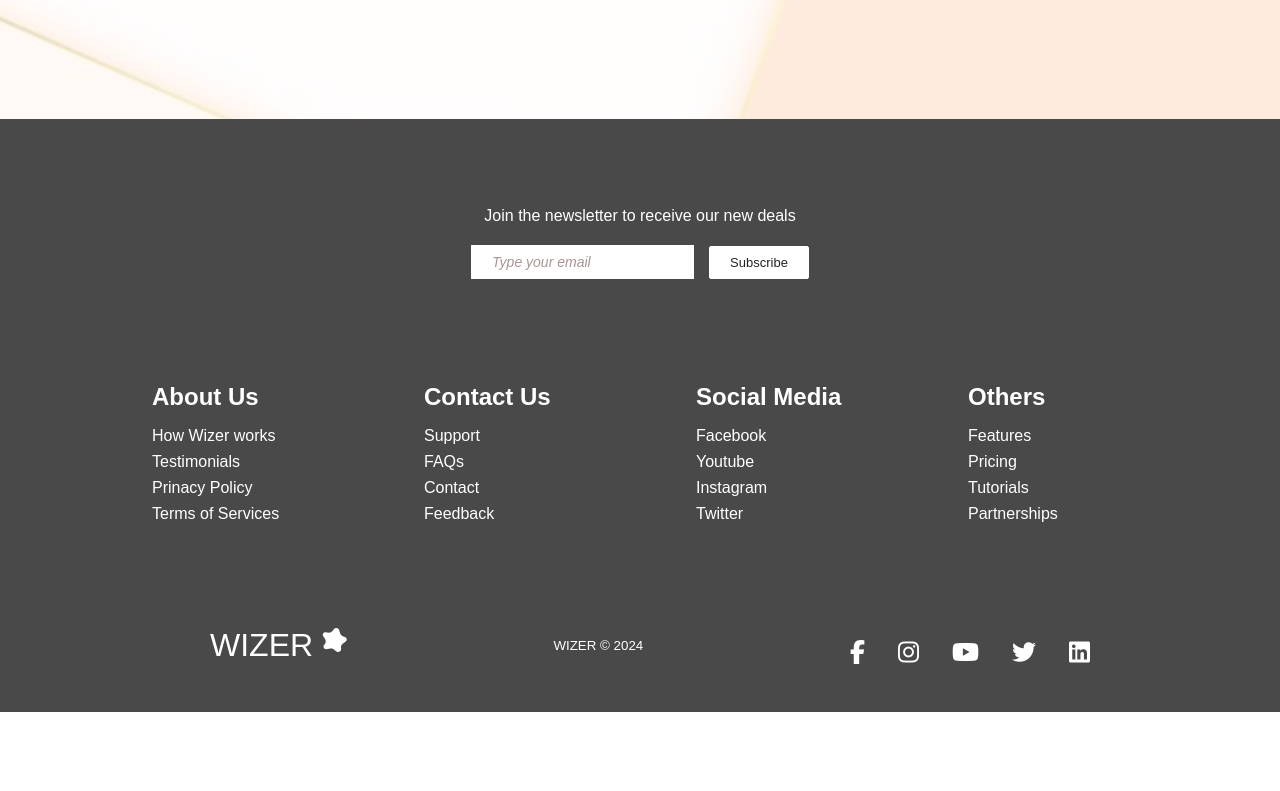
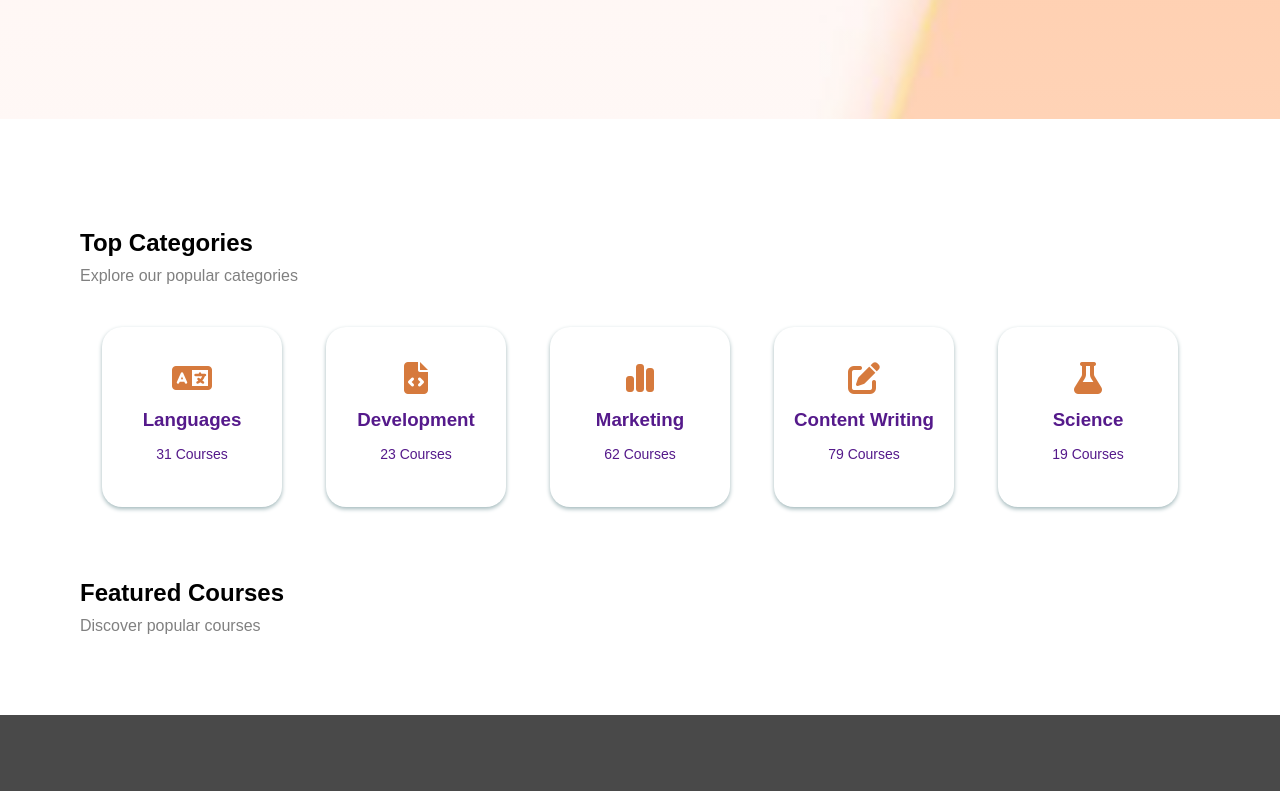
Before and after one commit to INFT6900-IT-Project/Wizer-app, a React (Create React App) app: page / in a window 1280 px wide. Shown: the part 489-1280 px from the top of the page. Before the commit the page ends 1201 px from the top, so only its background shows below. Built offline with nearby package versions, Linux system fonts and the light colour scheme.

Commit message:
Adoria 11/09/2024

```diff
--- a/src/App.js
+++ b/src/App.js
@@ -6,6 +6,7 @@
 import Pricing from './components/Pages/Pricing';
 import ContactUs from './components/Pages/ContactUs';
 import ScrollToTop from './components/ScrollToTop';
+
 
 function App() {
 
--- a/src/components/HeroSection.css
+++ b/src/components/HeroSection.css
@@ -115,6 +115,62 @@
     left: -220px;
 } */
 
+.ad-overview{
+    background-color: white;
+    padding: 60px;
+}
+
+.ad-top-category, .ad-featured-course{
+    margin-top: 50px;
+}
+
+.ad-category-head h2, .ad-featured-course h2{
+    margin: 20px 20px 10px; /*top right-left bottom*/
+}
+.ad-category-head p, .ad-course-head p{
+    margin-left: 20px;
+    margin-bottom: 20px;
+    color: gray;
+}
+
+.ad-card-container{
+    display: flex;
+    justify-content: center;
+    flex-wrap: wrap;
+    text-align: center;
+    margin-bottom: 40px;
+}
+
+.ad-card{
+    width: 180px;
+    background-color: #ffffff;
+    border-radius: 20px;
+    overflow: hidden;
+    box-shadow: 0px 2px 4px #a2b8bb;
+    margin: 22px;
+    padding: 20px 16px;
+    line-height: 2.2rem;
+}
+
+.ad-card:hover .ad-btn h3{
+    color: #d67a3d;
+}
+
+.ad-card:hover{
+    transform: scale(1.1);
+    transition: all 0.24s linear;
+}
+
+.ad-btn p{
+    margin-bottom: 15px;
+    font-size: 14px;
+}
+
+.fa-language, .fa-file-code, .fa-chart-simple, .fa-pen-to-square, .fa-flask{
+    font-size: 2rem;
+    margin-top: 15px;
+}
+
 @media screen and (min-width: 1500px) {
     .right-column img{
         width: 50%;
--- a/src/components/HeroSection.js
+++ b/src/components/HeroSection.js
@@ -33,15 +33,68 @@
         <div className='right-column'>
           <img src={home} />
         </div>
+      </div>
 
+      <div className='ad-overview'>
+        <div className='ad-top-category'>
+          <div className='ad-category-head'>
+          <h2>Top Categories</h2>
+          <p>Explore our popular categories</p>
+          </div>
 
+          <div className='ad-card-container'>
+
+          <div className='ad-card'>
+            <Link href='' style={{ textDecoration: 'none' }} className='ad-btn'>
+            <i class="fa-solid fa-language" style={{color: '#d67a3d'}}></i>
+            <h3>Languages</h3>
+            <p>31 Courses</p>
+            </Link>
+          </div>
+
+          <div className='ad-card'>
+            <Link href='' style={{ textDecoration: 'none' }} className='ad-btn'>
+            <i class="fa-solid fa-file-code" style={{color: '#d67a3d'}}/>
+            <h3>Development</h3>
+            <p>23 Courses</p>
+            </Link>
+          </div>
+
+          <div className='ad-card'>
+            <Link href='' style={{ textDecoration: 'none' }} className='ad-btn'>
+            <i class="fa-solid fa-chart-simple" style={{color: '#d67a3d'}}/>
+            <h3>Marketing</h3>
+            <p>62 Courses</p>
+            </Link>
+          </div>
+
+          <div className='ad-card'>
+            <Link href='' style={{ textDecoration: 'none' }} className='ad-btn'>
+            <i class="fa-solid fa-pen-to-square" style={{color: '#d67a3d'}}/>
+            <h3>Content Writing</h3>
+            <p>79 Courses</p>
+            </Link>
+          </div>
+
+          <div className='ad-card'>
+            <Link href='' style={{ textDecoration: 'none' }} className='ad-btn'>
+            <i class="fa-solid fa-flask" style={{color: '#d67a3d'}}/>
+            <h3>Science</h3>
+            <p>19 Courses</p>
+            </Link>
+          </div>
+
+          </div>
+
+        </div>
+        <div className='ad-featured-course'>
+        <div className='ad-course-head'>
+          <h2>Featured Courses</h2>
+          <p>Discover popular courses</p>
+          </div>
+        </div>
       </div>
-      {/* <div className='social-media-menu'>
 
-        <img src={facebook} alt='fb'/>
-        <img src={instagram} alt='ins'/>
-        <img src={twitter} alt='tw'/>
-      </div> */}
     </div>
 
 
--- a/src/components/Pages/Home.css
+++ b/src/components/Pages/Home.css
@@ -4,7 +4,7 @@
   }
 
 .home {
-    background-image:  linear-gradient(rgba(255,255,255,0.7), rgba(255,255,255,0.6)), url('../../ImageVideo/background.jpg');
+    background-image:  linear-gradient(rgba(255, 219, 208, 0.185), rgba(255,255,255,0.6)), url('../../ImageVideo/background.jpg');
     background-position: center;
     background-size: cover;
     background-repeat: no-repeat;
--- a/src/components/Pages/Pricing.css
+++ b/src/components/Pages/Pricing.css
@@ -251,3 +251,20 @@
 .ad-feedback{
     padding: 70px;
 }
+
+.ad-circle-image{
+    width: 200px;
+    height: 200px;
+    overflow: hidden;
+    border-radius: 50%;
+    display:inline-block;
+    position: relative;
+    margin-left: 10px;
+    margin-top: 40px;
+}
+
+.ad-circle-image img{
+    width: 150%;
+
+    margin-left: -25%;
+}
--- a/src/components/Pages/Pricing.js
+++ b/src/components/Pages/Pricing.js
@@ -1,6 +1,7 @@
 import React from "react";
 import './Pricing.css';
 import Footer from '../Footer';
+import person from '../../ImageVideo/person.jpg';
 
 function Pricing() {
   return (
@@ -197,6 +198,10 @@
 
 
         <div className="ad-feedback">
+            <div className="ad-circle-image">
+            <img src={person} alt=''/>
+            </div>
+
             <h2>Already</h2>
         </div>
         <Footer/>
```
Also changed, not shown: src/ImageVideo/person.jpg (added).
